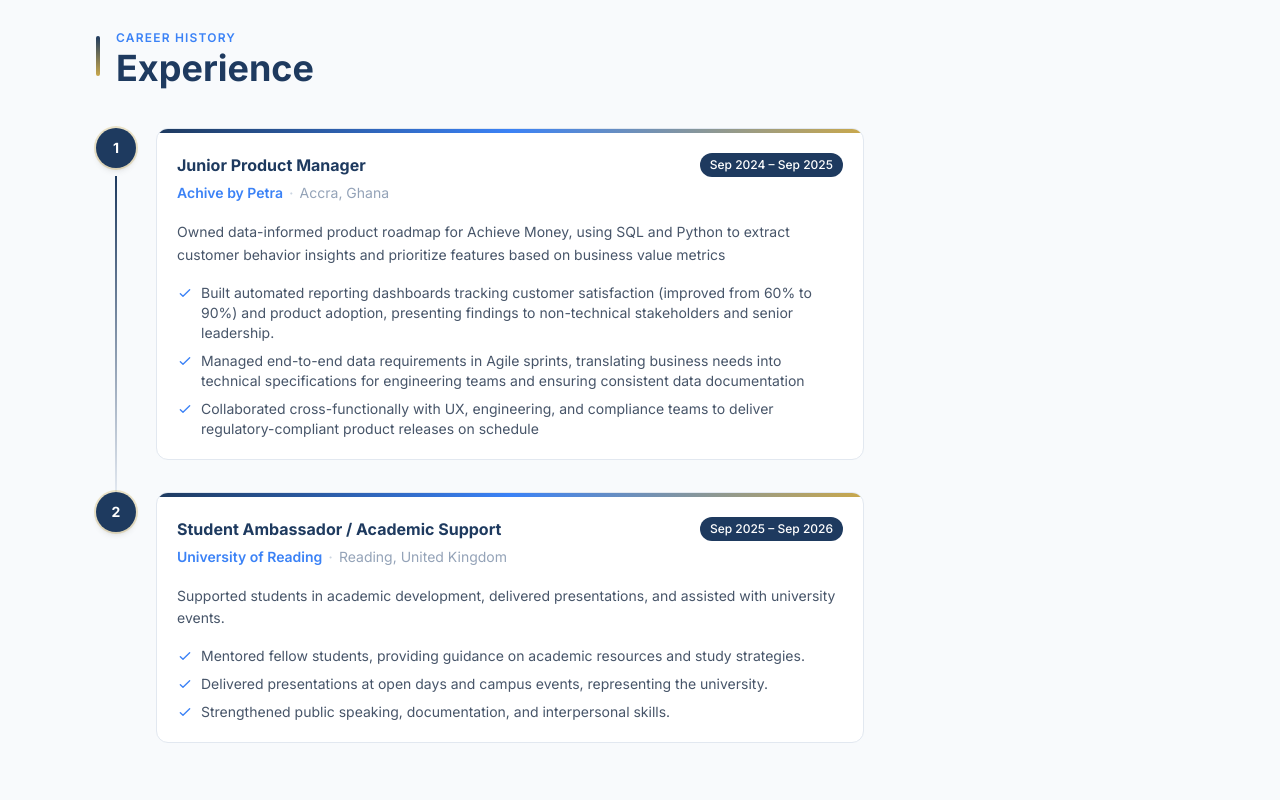
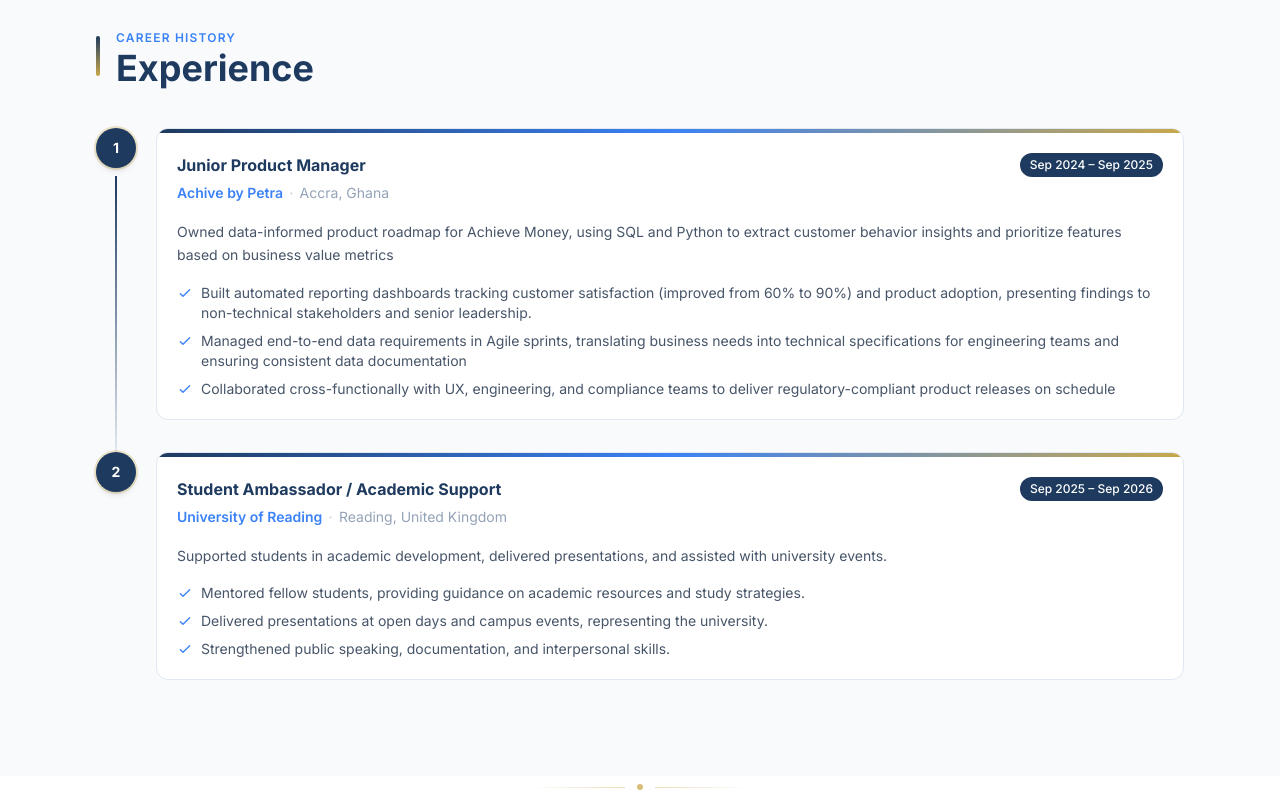
Before and after one commit to cobbold-m/Portfolio-website, a React (Vite) app in the folder client/: page / in a window 1280 px wide. Shown: the part 3080-3880 px from the top of the page. Built offline with nearby package versions, Linux system fonts and the light colour scheme; no server answers.

Commit message:
Stretch experience timeline to full width

```diff
--- a/client/src/components/Experience.jsx
+++ b/client/src/components/Experience.jsx
@@ -62,7 +62,7 @@ function Experience() {
           </div>
         </div>
 
-        <div className="max-w-3xl">
+        <div>
           {experience.map((item, index) => (
             <ExperienceCard key={item.id} item={item} index={index} />
           ))}
```
